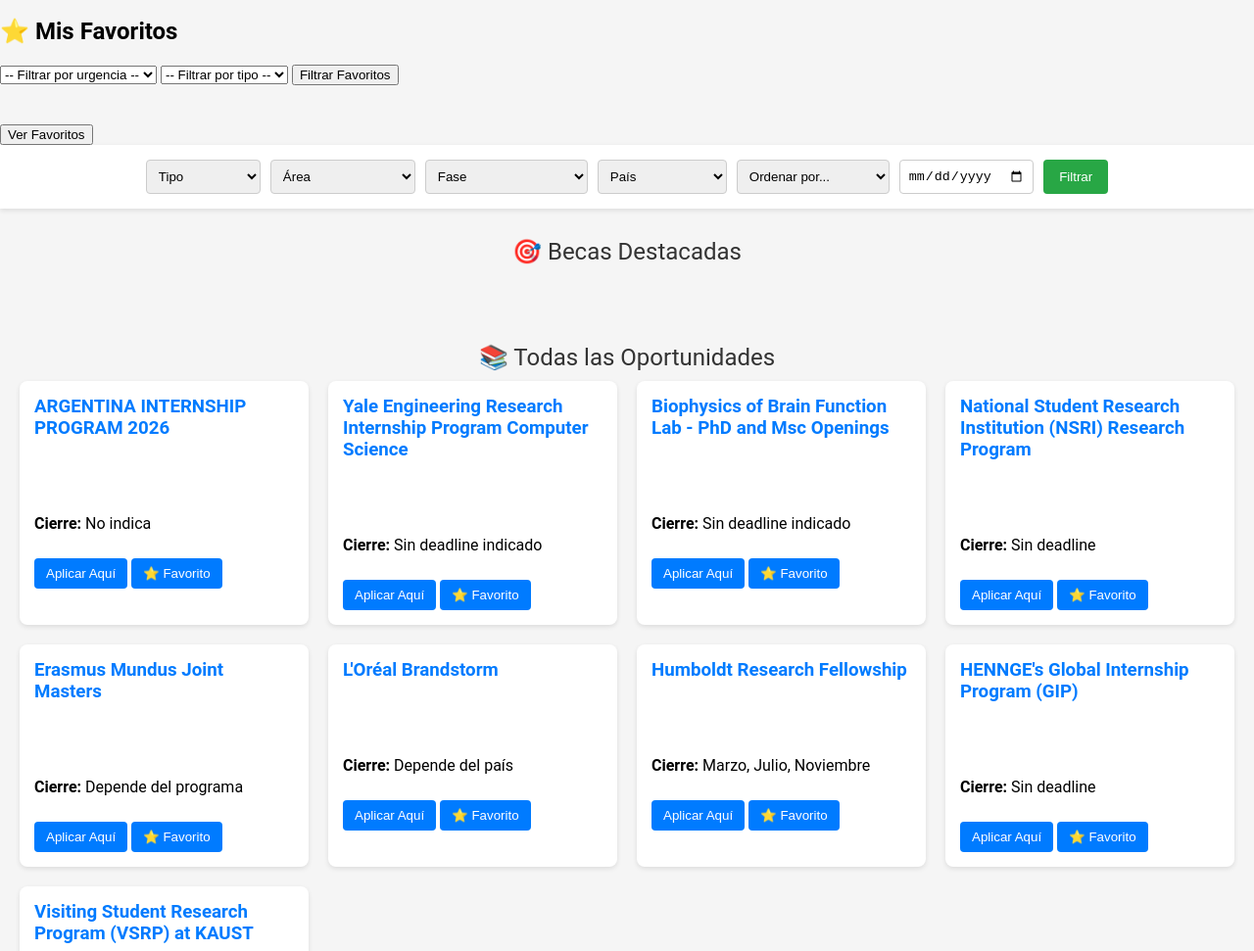
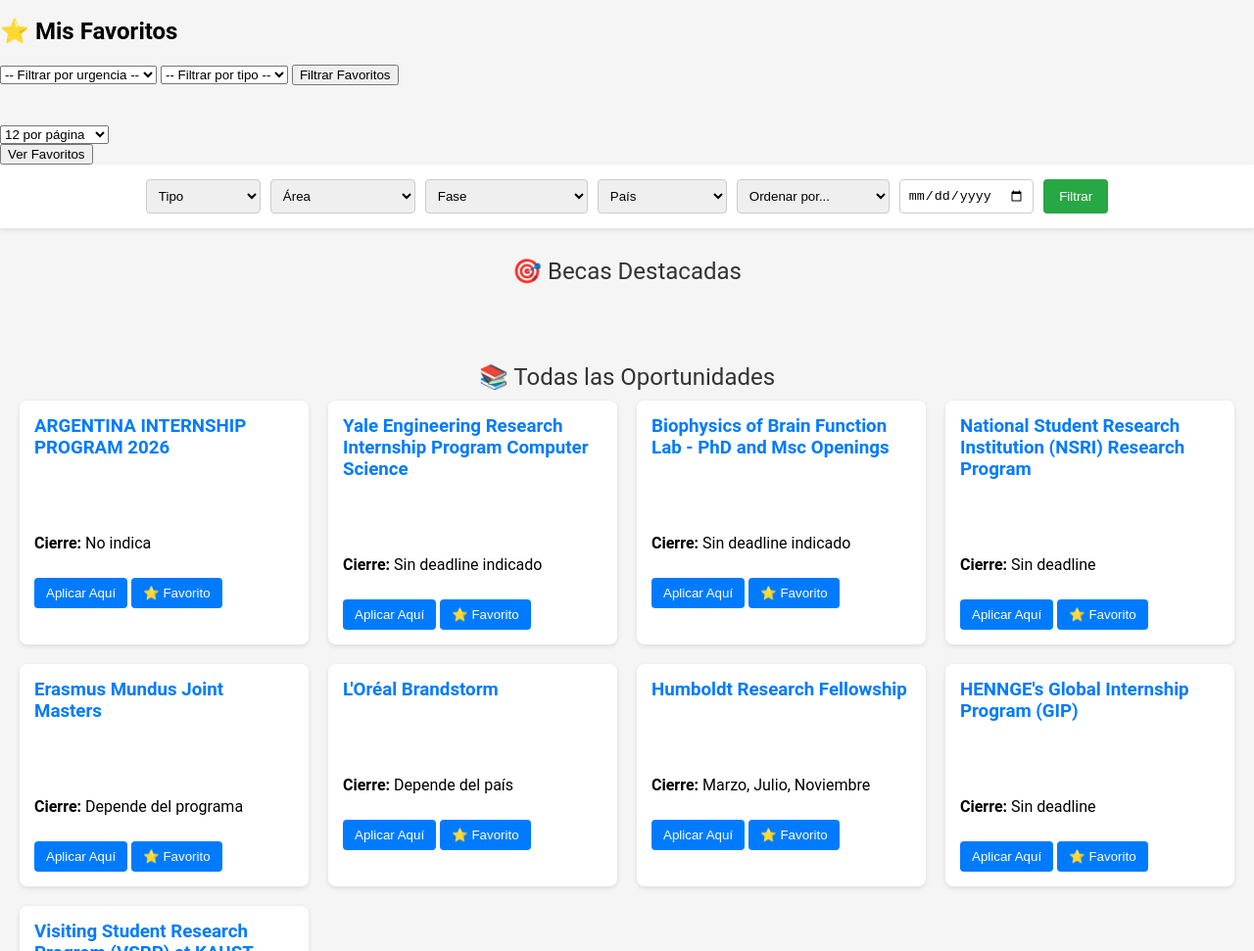
Before and after one commit to DiegoandresfernandezP/central-becas, a plain HTML site: page index.html in a window 1280 px wide. Shown: the part 76-1047 px from the top of the page at 98% size. Drawn offline with Linux system fonts and the light colour scheme.

Commit message:
Añadir archivos base del proyecto Central de Becas

```diff
--- a/index.html
+++ b/index.html
@@ -35,6 +35,7 @@
     <button onclick="filtrarFavoritos()">Filtrar Favoritos</button>
   </div>
   <div class="becas-grid" id="favoritosList"></div>
+  <div id="paginacion"></div>
   <button onclick="mostrarFavoritos()">Ver Favoritos</button>
 
   <!-- Barra de filtros -->
--- a/script.js
+++ b/script.js
@@ -1,10 +1,18 @@
 let becas = []; // Aquí se guardarán las becas cargadas
+let paginaActual = 1;
+let becasPorPagina = 12; // puedes cambiar a 20, 50, etc.
 
 // Función para mostrar becas en la página
 function mostrarBecas(lista) {
   const contenedor = document.getElementById("becasList");
   contenedor.innerHTML = "";
-  lista.forEach(beca => {
+
+  // Calcular inicio y fin según la página actual
+  const inicio = (paginaActual - 1) * becasPorPagina;
+  const fin = inicio + becasPorPagina;
+  const becasPagina = lista.slice(inicio, fin);
+
+  becasPagina.forEach(beca => {
     const card = document.createElement("div");
     card.className = "beca-card";
     card.innerHTML = `
@@ -22,9 +30,10 @@ function mostrarBecas(lista) {
     `;
     contenedor.appendChild(card);
   });
+
   activarFavoritos();
+  mostrarControles(lista.length);
 }
-
 // Función para filtrar becas
 function filtrarBecas() {
   const tipo = document.getElementById("tipoFilter").value;
@@ -187,3 +196,45 @@ function mostrarFavoritosFiltrados(lista) {
     contenedor.appendChild(card);
   });
 }
+function mostrarControles(totalBecas) {
+  const controles = document.getElementById("paginacion");
+  controles.innerHTML = "";
+
+  const totalPaginas = Math.ceil(totalBecas / becasPorPagina);
+
+  if (paginaActual > 1) {
+    const prevBtn = document.createElement("button");
+    prevBtn.textContent = "⬅️ Anterior";
+    prevBtn.onclick = () => {
+      paginaActual--;
+      filtrarBecas();
+    };
+    controles.appendChild(prevBtn);
+  }
+
+  if (paginaActual < totalPaginas) {
+    const nextBtn = document.createElement("button");
+    nextBtn.textContent = "Siguiente ➡️";
+    nextBtn.onclick = () => {
+      paginaActual++;
+      filtrarBecas();
+    };
+    controles.appendChild(nextBtn);
+  }
+
+  // Selector de cantidad por página
+  const selector = document.createElement("select");
+  [12, 24, 50, 100].forEach(num => {
+    const option = document.createElement("option");
+    option.value = num;
+    option.textContent = `${num} por página`;
+    if (num === becasPorPagina) option.selected = true;
+    selector.appendChild(option);
+  });
+  selector.onchange = () => {
+    becasPorPagina = parseInt(selector.value);
+    paginaActual = 1;
+    filtrarBecas();
+  };
+  controles.appendChild(selector);
+}
```
Also changed, not shown: 1 other file.
